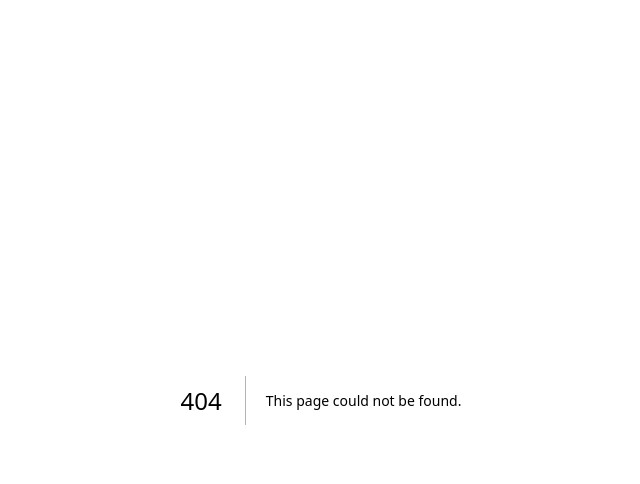
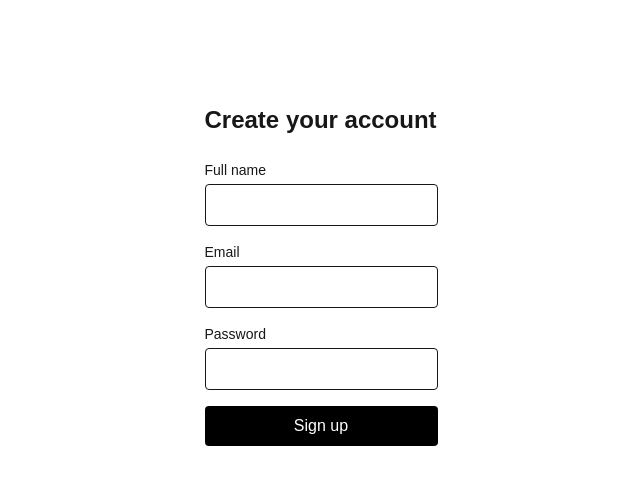
Before and after one commit to fatiimhh/feedback-tool, a Next.js app: page /signup in a window 1280 px wide. Before the commit this address had no page. Shown: the top 484 px of the page, without its empty margins (319-959 px from the left). Built offline with nearby package versions, Linux system fonts and the light colour scheme.

Commit message:
signup page

```diff
--- /dev/null
+++ b/app/signup/page.tsx
@@ -0,0 +1,92 @@
+"use client";
+
+import { useState } from "react";
+import { useRouter } from "next/navigation";
+import { createClient } from "@/lib/supabase/client";
+
+export default function SignUpPage() {
+  const [email, setEmail] = useState("");
+  const [password, setPassword] = useState("");
+  const [fullName, setFullName] = useState("");
+  const [error, setError] = useState<string | null>(null);
+  const [loading, setLoading] = useState(false);
+  const router = useRouter();
+
+  async function handleSignUp(e: React.FormEvent) {
+    e.preventDefault();
+    setError(null);
+    setLoading(true);
+
+    const supabase = createClient();
+
+    const { data, error: signUpError } = await supabase.auth.signUp({
+      email,
+      password,
+    });
+
+    if (signUpError) {
+      setError(signUpError.message);
+      setLoading(false);
+      return;
+    }
+
+    if (data.user) {
+      localStorage.setItem("pending_full_name", fullName);
+    }
+
+    setLoading(false);
+    router.push("/onboarding");
+  }
+
+  return (
+    <div className="max-w-sm mx-auto mt-20 p-6">
+      <h1 className="text-2xl font-semibold mb-6">Create your account</h1>
+
+      {error && <p className="text-red-600 text-sm mb-4">{error}</p>}
+
+      <form onSubmit={handleSignUp} className="space-y-4">
+        <div>
+          <label className="block text-sm mb-1">Full name</label>
+          <input
+            type="text"
+            required
+            value={fullName}
+            onChange={(e) => setFullName(e.target.value)}
+            className="w-full border rounded px-3 py-2"
+          />
+        </div>
+
+        <div>
+          <label className="block text-sm mb-1">Email</label>
+          <input
+            type="email"
+            required
+            value={email}
+            onChange={(e) => setEmail(e.target.value)}
+            className="w-full border rounded px-3 py-2"
+          />
+        </div>
+
+        <div>
+          <label className="block text-sm mb-1">Password</label>
+          <input
+            type="password"
+            required
+            minLength={6}
+            value={password}
+            onChange={(e) => setPassword(e.target.value)}
+            className="w-full border rounded px-3 py-2"
+          />
+        </div>
+
+        <button
+          type="submit"
+          disabled={loading}
+          className="w-full bg-black text-white rounded py-2 disabled:opacity-50"
+        >
+          {loading ? "Creating account..." : "Sign up"}
+        </button>
+      </form>
+    </div>
+  );
+}
```
